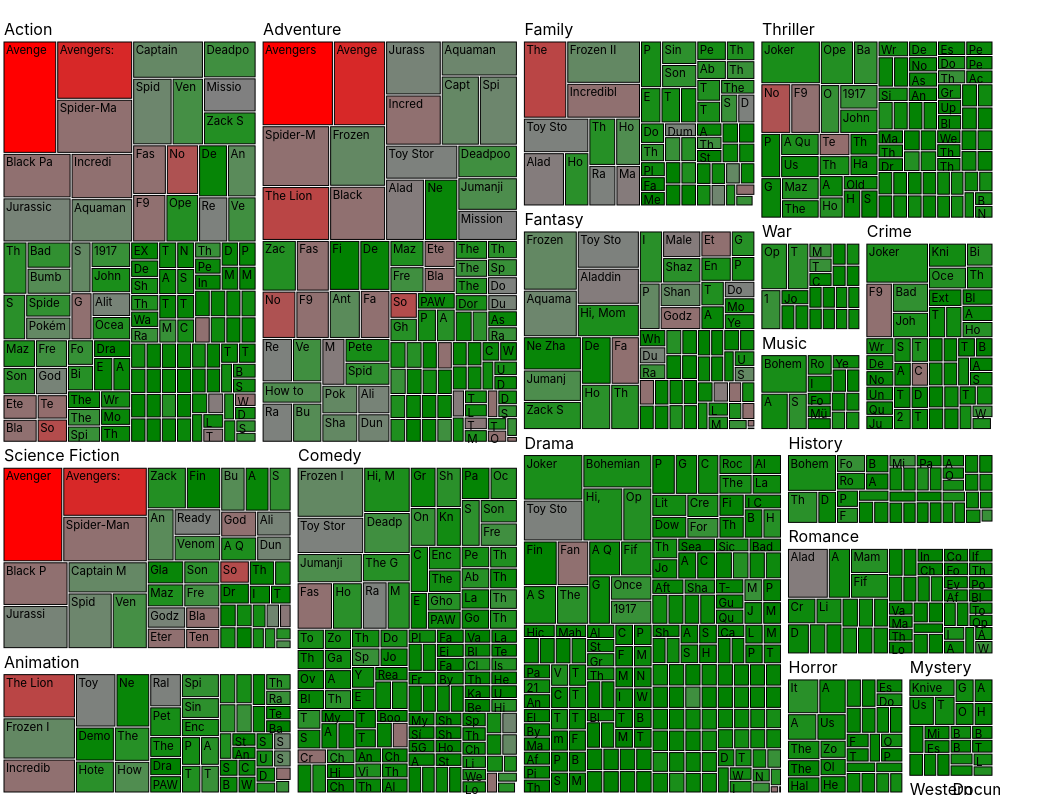
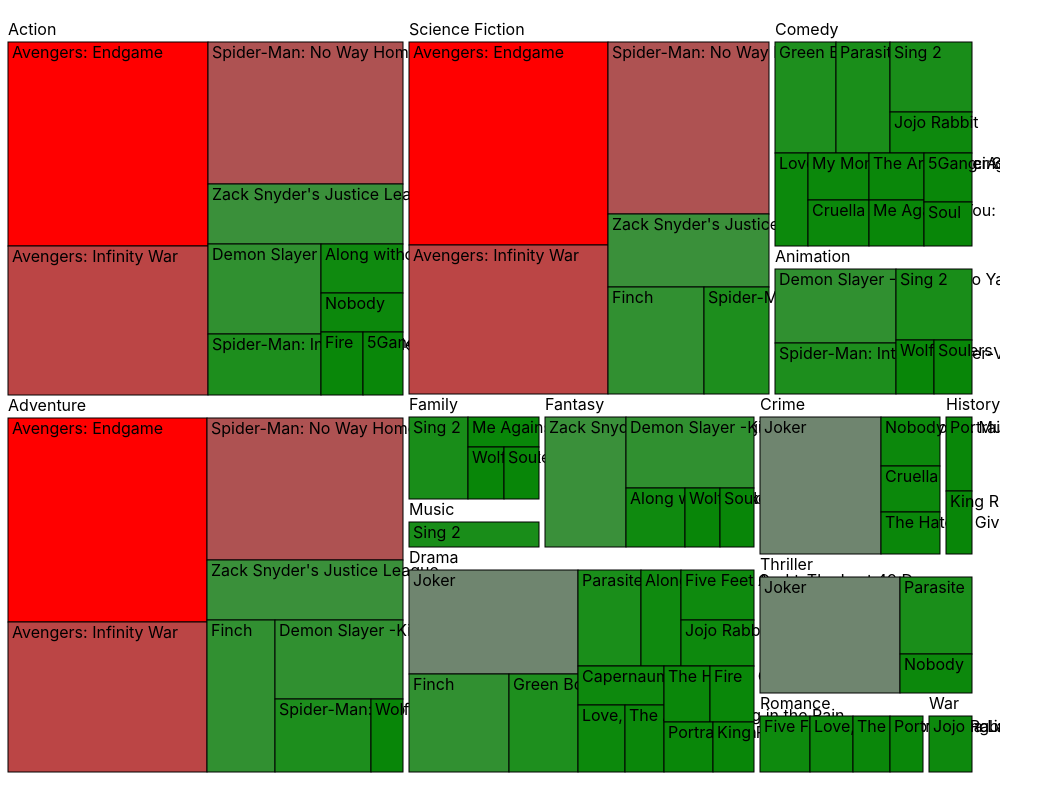
Before and after one commit to SamWGran/DH2321-movieMap, a React (Create React App) app: page / in a window 1280 px wide. Shown: the whole page, without its empty margins (0-1060 px from the left). Built offline with nearby package versions, Linux system fonts and the light colour scheme.

Commit message:
Restructured Moviemap to use react instead of d3.
Added simple tooltips as proof of concept.

```diff
--- a/src/classes/Moviemap.js
+++ b/src/classes/Moviemap.js
@@ -1,6 +1,7 @@
 import React, { Component } from 'react';
 import * as d3 from 'd3';
-import movies from './moviemapData'
+import dummyMovies from './moviemapData';
+import { index, treemap } from 'd3';
 
 function identity(m) {
   return m;
@@ -13,14 +14,14 @@ function find_min_and_max(array, keyFunction) {
   return [min, max];
 }
 
-const [MIN_BUDGET, MAX_BUDGET] = find_min_and_max(movies, (m) => m.budget);
-const [MIN_REVENUE, MAX_REVENUE] = find_min_and_max(movies, (m) => m.revenue);
-const [MIN_RELEASE_DATE, MAX_RELEASE_DATE] = find_min_and_max(movies, (m) => m.release_date);
-const [MIN_PROFIT_RATIO, MAX_PROFIT_RATIO] = find_min_and_max(movies, (m) => m.revenue/m.budget);
-const [MIN_PROFIT_FLAT, MAX_PROFIT_FLAT] = find_min_and_max(movies, (m) => m.revenue-m.budget);
+const [MIN_BUDGET, MAX_BUDGET] = find_min_and_max(dummyMovies, (m) => m.budget);
+const [MIN_REVENUE, MAX_REVENUE] = find_min_and_max(dummyMovies, (m) => m.revenue);
+const [MIN_RELEASE_DATE, MAX_RELEASE_DATE] = find_min_and_max(dummyMovies, (m) => m.release_date);
+const [MIN_PROFIT_RATIO, MAX_PROFIT_RATIO] = find_min_and_max(dummyMovies, (m) => m.revenue/m.budget);
+const [MIN_PROFIT_FLAT, MAX_PROFIT_FLAT] = find_min_and_max(dummyMovies, (m) => m.revenue-m.budget);
 
 // D3 treemap helper functions.
-function makeTreeFactory(groupsFunction, valueFunction, filterFunction) {
+function makeTreeFactory(filterFunction, groupsFunction, valueFunction) {
   return (array) => {
     const dataMap = new Map();
     array.filter(filterFunction).forEach((elem) => {
@@ -47,7 +48,7 @@ function makeTreeFactory(groupsFunction, valueFunction, filterFunction) {
   };
 }
 
-function makeNodeCompare(valueFunction) {
+function makeNodeSorter(valueFunction) {
   return (nodeA, nodeB) => {
     if (nodeA.depth == 0 && nodeB.depth == 0) {
       const aValue = nodeA.children.length;
@@ -58,6 +59,10 @@ function makeNodeCompare(valueFunction) {
     const bValue = valueFunction(nodeB.data);
     return bValue-aValue;
   };
+}
+
+function makeNodeSummer(valueFunction) {
+  return m => +valueFunction(m);
 }
 
 function makeGradient(start, center, end) {
@@ -74,6 +79,21 @@ function makeGradient(start, center, end) {
     return gradient;
 
 }
+
+function makeTreemapLayout(width, height) {
+  return d3
+    .treemap()
+    .paddingInner(0)
+    .paddingOuter(2)
+    .paddingBottom(2)
+    .paddingLeft(4)
+    .paddingTop(21)
+    .size([width, height])
+    .round(true)
+    .tile(d3.treemapBinary);
+}
+
+
 
 // Movie helper functions
 function movieNormalizedProfitRatio(node) {
@@ -95,115 +115,161 @@ function movieGenreNames(node) {
 class Moviemap extends Component {
   constructor(props) {
     super(props);
-    this.svgRef = React.createRef();
-    console.log([MIN_BUDGET, MAX_BUDGET]);
-    console.log([MIN_REVENUE, MAX_REVENUE]);
-    console.log([MIN_RELEASE_DATE, MAX_RELEASE_DATE]);
-    console.log([MIN_PROFIT_RATIO, MAX_PROFIT_RATIO]);
-    console.log([MIN_PROFIT_FLAT, MAX_PROFIT_FLAT]);
+
+    this.state = {
+      sortKey: movieNormalizedProfitFlat,
+      sumKey: movieNormalizedProfitFlat,
+      gradientKey: movieNormalizedProfitFlat,
+
+      filtering: (m => m.vote_average > 8),
+      grouping: movieGenreNames,
+      trimming: identity,
+
+      startColor: "green",
+      centerColor: "grey",
+      finalColor: "red",
+
+      movies: dummyMovies,
+
+      mousePositionX: 0,
+      mousePositionY: 0,
+
+      tooltipVisibility: "hidden",
+      tooltipMovie: dummyMovies[0],
+    };
+
+    this.showTooltip = this.showTooltip.bind(this);
+    this.hideTooltip = this.hideTooltip.bind(this);
+    this.setTooltip = this.setTooltip.bind(this);
+    this.setMousePosition = this.setMousePosition.bind(this);
   }
 
-  componentDidMount() {
-    this.createSvg();
+  genTreemap() {
+    const treeFactory = makeTreeFactory(
+      this.state.filtering,
+      this.state.grouping,
+      this.state.trimming
+    );
+    const sortNodes = makeNodeSorter(this.state.sortKey);
+    const sumNodes = makeNodeSummer(this.state.sumKey);
+    const layout = makeTreemapLayout(this.props.width-24, this.props.height-24)
+    const tree = treeFactory(this.state.movies);
+    const root = d3
+      .hierarchy(tree)
+      .sum(sumNodes)
+      .sort(sortNodes);
+    return layout(root);
   }
 
-  // Create hierarchy root object.
-  // TODO Filter out more movies.
-  genTreemapRoot() {
-    const makeTree = makeTreeFactory(movieGenreNames, identity, ((m) => m.vote_average > 6.5));
-    const compNodes = makeNodeCompare(m => movieNormalizedProfitFlat(m));
-    const tree = makeTree(movies);
-
-    console.log(tree);
-    return d3
-      .hierarchy(tree)
-      .sum(m => +movieNormalizedProfitFlat(m))
-      .sort(compNodes);
-  }
-
-  // Generate a treemap layout.
-  genTreemapLayout() {
-    const layout = d3
-      .treemap()
-      .paddingInner(2)
-      .paddingOuter(4)
-      .paddingLeft(2)
-      .paddingTop(21)
-      .size([this.props.width, this.props.height])
-      .round(false)
-      .tile(d3.treemapBinary);
-    return layout;
-  }
-
-  // Generate a color gradient.
-  // Todo Fix value ranges.
-  genTreemapGradient() {
-    const c1 = d3.hsl("green");
-    const c2 = d3.hsl("grey");
-    const c3 = d3.hsl("red");
+  genGradient() {
+    const c1 = this.state.startColor;
+    const c2 = this.state.centerColor;
+    const c3 = this.state.finalColor;
     return makeGradient(c1, c2, c3);
   }
 
-  // Draw an svg into this.svgRef.
-  createSvg() {
-    const treemapRoot = this.genTreemapRoot()
-    const treemapLayout = this.genTreemapLayout();
-    const treemapGradient = this.genTreemapGradient();
+  setTooltip(movie) {
+    this.setState({tooltipMovie: movie});
+  }
 
-    const treemap = treemapLayout(treemapRoot);
+  hideTooltip() {
+    this.setState({tooltipVisibility: "hidden"});
+  }
 
-    const svg = d3
-      .select(this.svgRef.current)
-      //.attr("viewBox", "0 0 100 100")
-      .attr("width", this.props.width)
-      .attr("height", this.props.height);
+  showTooltip() {
+    this.setState({tooltipVisibility: "visible"});
+  }
 
-    // Add rectangles.
-    svg.selectAll("g")
-      .data(treemap.leaves())
-      .join("g")
-      .attr("transform", (d) => `translate(${d.x0}, ${d.y0})`)
-      .append("rect")
-      .attr('width', (d) => d.x1 - d.x0)
-      .attr('height', (d) => d.y1 - d.y0)
-      .style("stroke", "black")
-      .style("fill", (d) =>  treemapGradient(movieNormalizedBudget(d.data)));
+  setMousePosition(x, y) {
+    this.setState({mousePositionX: x});
+    this.setState({mousePositionY: y});
+  }
 
-    // Add movie titles.
-    svg.selectAll("movie_titles")
-      .data(treemap.leaves().filter((d) => {
-        const width = d.x1 - d.x0;
-        const height = d.y1 - d.y0;
-        return width > 10 && height > 10;
-      }))
-      .join("text")
-      .attr("font-size", "0.9vw")
-      .attr('x', (d) => d.x0+2)
-      .attr('y', (d) => d.y0+12)
-      .text((d) => {
-        const title = d.data.title;
-        const width = d.x1 - d.x0;
-        const height = d.y1 - d.y0;
-        return title.slice(0, (width-8)/7);
-      });
+  renderTooltip() {
+    const mx = this.state.mousePositionX;
+    const my = this.state.mousePositionY;
+    const w = 200;
+    const h = 500;
+    return <g
+      key={this.props.id+"-tooltip"}
+      transform={`translate(${mx+100}, ${my-2})`}
+      visibility={this.state.tooltipVisibility}
+    >
+      <rect
+        id="tooltip"
+        width={w}
+        height={h}
+        fill="white"
+        strokeWidth="2"
+        stroke="black"
+      />
+      <text x={4} y={16}>
+        {this.state.tooltipMovie.title}
+      </text>
+    </g>;
+  }
 
-    // Add category titles
-    svg.selectAll("category")
-      .data(treemap.descendants().filter((d) => d.depth==1))
-      .enter()
-      .append("text")
-      .attr('x', (d) => d.x0+2)
-      .attr('y', (d) => d.y0+14)
-      .text((d) => d.data.name);
+  renderMovieNode(node, index) {
+    const x = node.x0;
+    const y = node.y0;
+    const w = node.x1 - node.x0;
+    const h = node.y1 - node.y0;
+    const gradient = this.genGradient();
+    const color = gradient(this.state.gradientKey(node.data));
+    let title = <g> </g>;
+    if (w > 10 && h > 10) {
+      title = <text x={x+4} y={y+16}>{node.data.title}</text>;
+    }
+    return <g id={"movie-"+node.data.id} key={index}>
+      <rect
+        key={index}
+        x={x}
+        y={y}
+        width={w}
+        height={h}
+        fill={color}
+        stroke="black"
+        onMouseEnter={(e) => {
+          this.setTooltip(node.data);
+          this.showTooltip();
+        }}
+        onMouseLeave={(e) => this.hideTooltip()}
+      />
+      {title}
+    </g>;
+
+  }
+
+  renderCategoryNode(category, index) {
+    const name = category.data.name;
+    return <g id={name} key={index}>
+      <text x={category.x0+4} y={category.y0+14}>{name}</text>
+      <g key={category+"-"+index} id="movies">
+        {
+          category.children.map((v, i) => this.renderMovieNode(v, i))
+        }
+      </g>
+    </g>;
   }
 
   render(){
-    return <div id={"#" + this.props.id}>
-      <svg ref={this.svgRef}></svg>
+    const treemap = this.genTreemap();
+
+    return <div
+      id={this.props.id+"-treemap"}
+      key={this.props.id}
+      onMouseMove={(e) => this.setMousePosition(e.clientX, e.clientY)}
+    >
+      <svg
+        key={this.props.id+"-treemap"}
+        width={this.props.width}
+        height={this.props.height}
+      >
+        {treemap.children.map((v, i) => this.renderCategoryNode(v, i))}
+        {this.renderTooltip()}
+      </svg>
     </div>
   }
-
-
 }
 
 export default Moviemap;
```
Also changed, not shown: src/classes/moviemapData.js.
